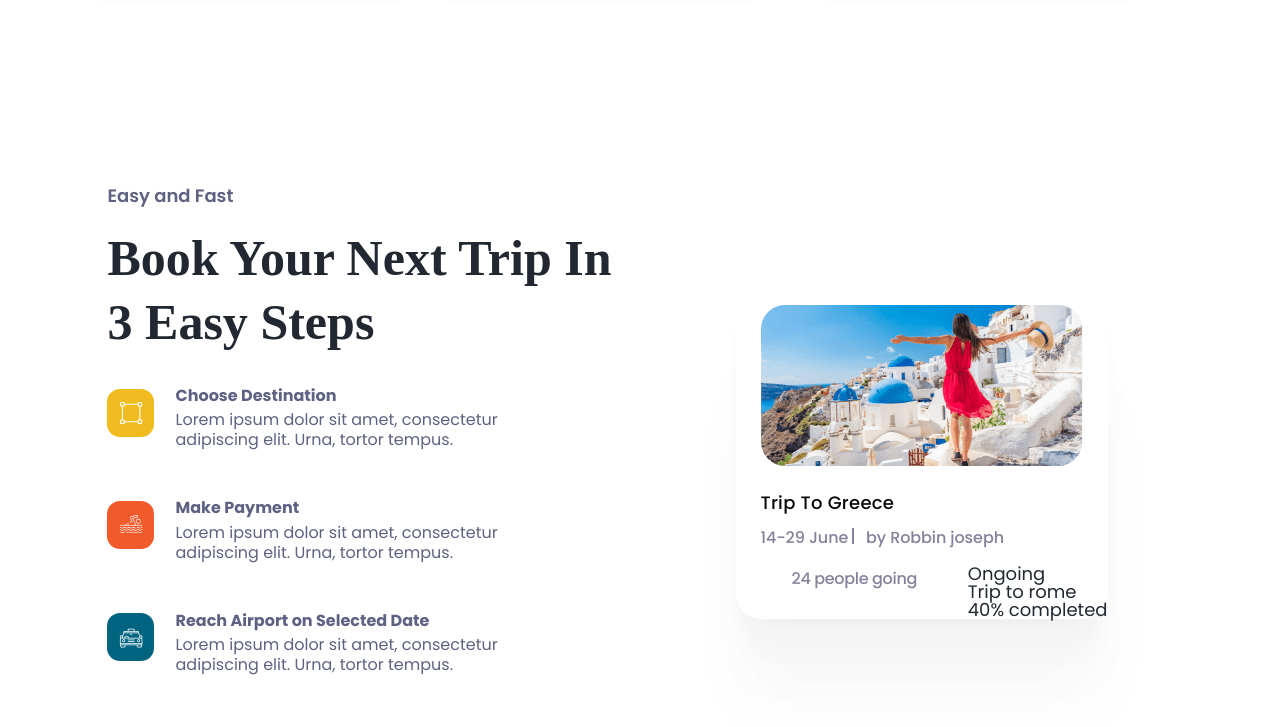
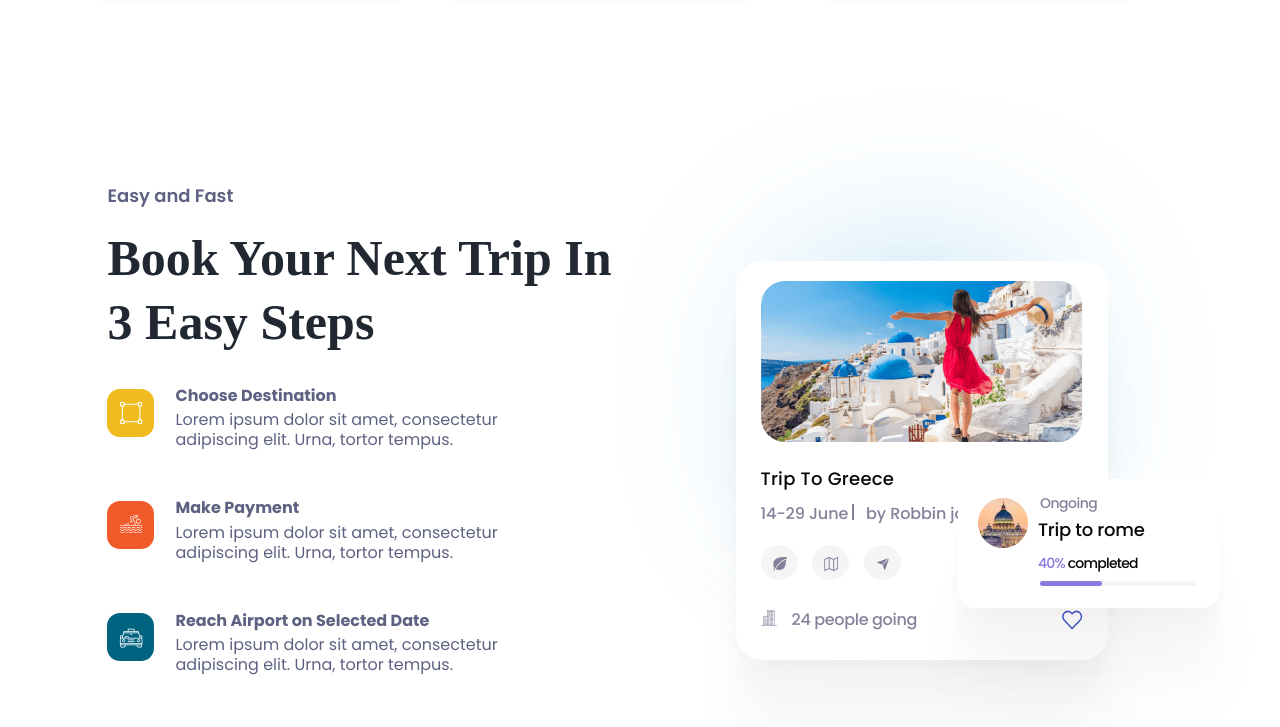
Before and after one commit to Liusch/travel, a plain HTML site: page index.html in a window 1280 px wide. Shown: the part 2236-2963 px from the top of the page. Drawn offline with nearby package versions, Linux system fonts and the light colour scheme; a web font is replaced by a local one.

Commit message:
booking card

```diff
--- a/#source/scss/style.scss
+++ b/#source/scss/style.scss
@@ -503,6 +503,18 @@ body {
 //*booking start------------------
 .booking {
   margin-bottom: 185px;
+  position: relative;
+}
+.booking__decoration {
+  position: absolute;
+  right: 65px;
+  top: -90px;
+}
+.booking__ellipse {
+  fill: #59b1e6;
+  background: #59b1e6;
+  opacity: 0.8;
+  filter: blur(100px);
 }
 .booking__container {
   max-width: 1065px;
@@ -579,6 +591,7 @@ body {
 }
 .booking__card {
   position: relative;
+  margin-top: 17px;
   margin-right: 65px;
   padding: 20px 25px 31px 25px;
   background: #ffffff;
@@ -633,23 +646,112 @@ body {
   letter-spacing: -0.005em;
   color: #84829a;
 }
+
+.booking__card-nav {
+  margin-bottom: 30px;
+}
+.booking__card-nav-pic {
+  max-width: 15px;
+  max-height: 15px;
+}
+.booking__card-nav-link {
+  display: inline-block;
+  margin-right: 10px;
+  padding: 12px 10px 5px 12px;
+  background: #f5f5f5;
+  border-radius: 50%;
+  transition: all 0.2s ease;
+  &:hover {
+    background: #aed7e4;
+  }
+}
 .booking__card-quantity {
-  padding-left: 31px;
+  padding: 0 31px;
   font-weight: 500;
   font-size: 16px;
   line-height: 124.5%;
   letter-spacing: -0.02em;
   color: #84829a;
+  position: relative;
+  &::before {
+    content: url(../img/icons/building-icon.svg);
+    position: absolute;
+    top: 0;
+    left: 0;
+  }
+  &::after {
+    content: url(../img/icons/heart-icon.svg);
+    position: absolute;
+    top: 0;
+    right: 0;
+  }
 }
 .booking__card-ongoing {
+  padding: 16px 75px 36px 80px;
+  background: #ffffff;
+  box-shadow: 0px 100px 80px rgba(0, 0, 0, 0.02),
+    0px 64.8148px 46.8519px rgba(0, 0, 0, 0.0151852),
+    0px 38.5185px 25.4815px rgba(0, 0, 0, 0.0121481),
+    0px 20px 13px rgba(0, 0, 0, 0.01),
+    0px 8.14815px 6.51852px rgba(0, 0, 0, 0.00785185),
+    0px 1.85185px 3.14815px rgba(0, 0, 0, 0.00481481);
+  border-radius: 18px;
   position: absolute;
-  right: 0;
-  bottom: 0;
+  right: -112px;
+  bottom: 52px;
 }
 .ongoing__title {
+  margin: 0 0 6px 2px;
+  font-weight: 500;
+  font-size: 14px;
+  line-height: 124.5%;
+  letter-spacing: -0.035em;
+  color: #84829a;
 }
 .ongoing__route {
+  position: relative;
+  margin-bottom: 14px;
+  font-weight: 500;
+  font-size: 18px;
+  line-height: 124.5%;
+  letter-spacing: -0.015em;
+  color: #080809;
+  &::before {
+    content: url(../img/temple.png);
+    position: absolute;
+    top: -21px;
+    left: -60px;
+  }
 }
 .ongoing__progress {
+  font-weight: 500;
+  font-size: 14px;
+  line-height: 124.5%;
+  letter-spacing: -0.055em;
+  color: #080809;
+  position: relative;
+  & span {
+    color: #8a79df;
+  }
+  &::before {
+    content: "";
+    width: 156px;
+    height: 5px;
+    background: #f5f5f5;
+    border-radius: 30px;
+    position: absolute;
+    bottom: -14px;
+    left: 2px;
+  }
+  &::after {
+    content: "";
+    width: calc(156px * 0.4);
+    height: 5px;
+    background: #8a79df;
+    border-radius: 30px;
+    position: absolute;
+    bottom: -14px;
+    left: 2px;
+  }
 }
 //*booking end--------------------
--- a/index.html
+++ b/index.html
@@ -250,6 +250,17 @@
     <!-- topsell end -->
     <!-- booking start -->
     <section class="booking">
+      <div class="booking__decoration">
+        <svg width="600" height="600">
+          <ellipse
+            class="booking__ellipse"
+            rx="100"
+            ry="100"
+            cx="300"
+            cy="300"
+          />
+        </svg>
+      </div>
       <div class="booking__container">
         <div class="booking__wrapper">
           <div class="booking__desc">
@@ -290,11 +301,31 @@
             <h6 class="booking__card-title">Trip To Greece</h6>
             <div class="booking__card-date">14-29 June</div>
             <div class="booking__card-desc">by Robbin joseph</div>
+            <div class="booking__card-nav">
+              <a href="#!" class="booking__card-nav-link"
+                ><img
+                  src="img/icons/leaf-icon.svg"
+                  alt="leaf"
+                  class="booking__card-nav-pic"
+              /></a>
+              <a href="#!" class="booking__card-nav-link">
+                <img
+                  src="img/icons/map-icon.svg"
+                  alt="map"
+                  class="booking__card-nav-pic"
+              /></a>
+              <a href="#!" class="booking__card-nav-link">
+                <img
+                  src="img/icons/send-icon.svg"
+                  alt="send"
+                  class="booking__card-nav-pic"
+              /></a>
+            </div>
             <div class="booking__card-quantity">24 people going</div>
             <div class="booking__card-ongoing">
               <div class="ongoing__title">Ongoing</div>
               <div class="ongoing__route">Trip to rome</div>
-              <div class="ongoing__progress">40% completed</div>
+              <div class="ongoing__progress"><span>40%</span> completed</div>
             </div>
           </div>
         </div>
```
Also changed, not shown: css/style.css.
